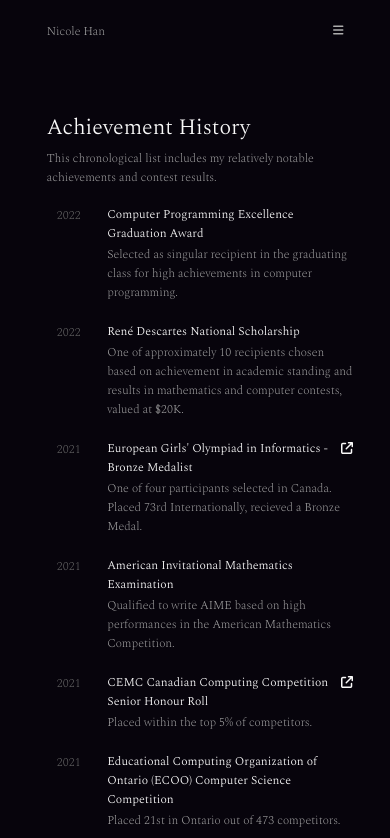
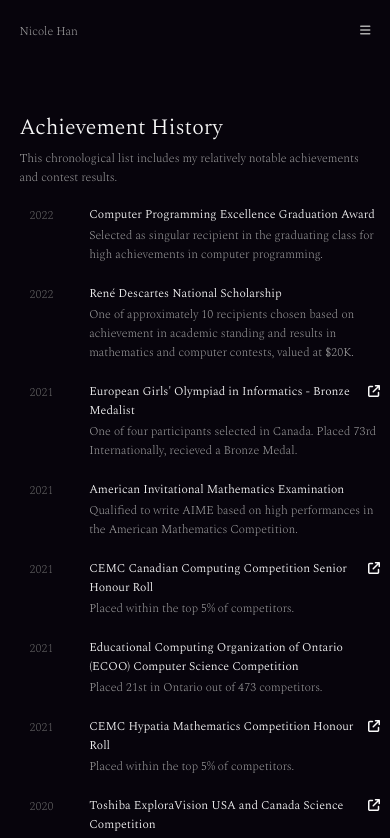
Before and after one commit to nicoella/nicoella.github.io, a React (Create React App) app: page /#/achievements in a window 390 px wide. Shown: the top 838 px of the page. Built offline with nearby package versions, Linux system fonts and the light colour scheme.

Commit message:
styling, mobile padding

```diff
--- a/src/components/Project.css
+++ b/src/components/Project.css
@@ -51,7 +51,7 @@
   }
 
   .project .image {
-    width: 60%;
+    width: 75%;
   }
 
   .image {
--- a/src/pages/Achievements.css
+++ b/src/pages/Achievements.css
@@ -18,3 +18,10 @@
     margin-right: 12vw;
   }
 }
+
+@media (pointer: none), (pointer: coarse) and (max-width: 1100px) {
+  .achievements {
+    margin-left: 5vw;
+    margin-right: 5vw;
+  }
+}
--- a/src/pages/Home.css
+++ b/src/pages/Home.css
@@ -11,12 +11,14 @@
   position: relative;
   margin-top: 40px;
   margin-bottom: 20px;
+  overflow: hidden;
 }
 
 .sky img {
   display: block;
   margin: 0 auto;
   width: 649px;
+
   height: 150px;
 }
 
@@ -72,3 +74,10 @@
     height: auto;
   }
 }
+
+@media (pointer: none), (pointer: coarse) and (max-width: 1100px) {
+  .home {
+    margin-left: 5vw;
+    margin-right: 5vw;
+  }
+}
--- a/src/pages/Layout.css
+++ b/src/pages/Layout.css
@@ -78,7 +78,7 @@ nav .right a.active:after {
   nav .visible {
     display: flex;
     flex-direction: column;
-    height: 100vh;
+    height: 200vh;
     width: 700px;
     position: fixed;
     left: calc(50vw - 350px);
@@ -104,3 +104,11 @@ nav .right a.active:after {
     margin-right: 7vw;
   }
 }
+
+@media (pointer: none), (pointer: coarse) and (max-width: 1100px) {
+  nav,
+  .wider {
+    margin-left: 5vw;
+    margin-right: 5vw;
+  }
+}
--- a/src/pages/Projects.css
+++ b/src/pages/Projects.css
@@ -18,3 +18,10 @@
     margin-right: 7vw;
   }
 }
+
+@media (pointer: none), (pointer: coarse) and (max-width: 1100px) {
+  .projects {
+    margin-left: 5vw;
+    margin-right: 5vw;
+  }
+}
--- a/src/pages/ProjectsFull.css
+++ b/src/pages/ProjectsFull.css
@@ -18,3 +18,10 @@
     margin-right: 12vw;
   }
 }
+
+@media (pointer: none), (pointer: coarse) and (max-width: 1100px) {
+  .projects-full {
+    margin-left: 5vw;
+    margin-right: 5vw;
+  }
+}
```
